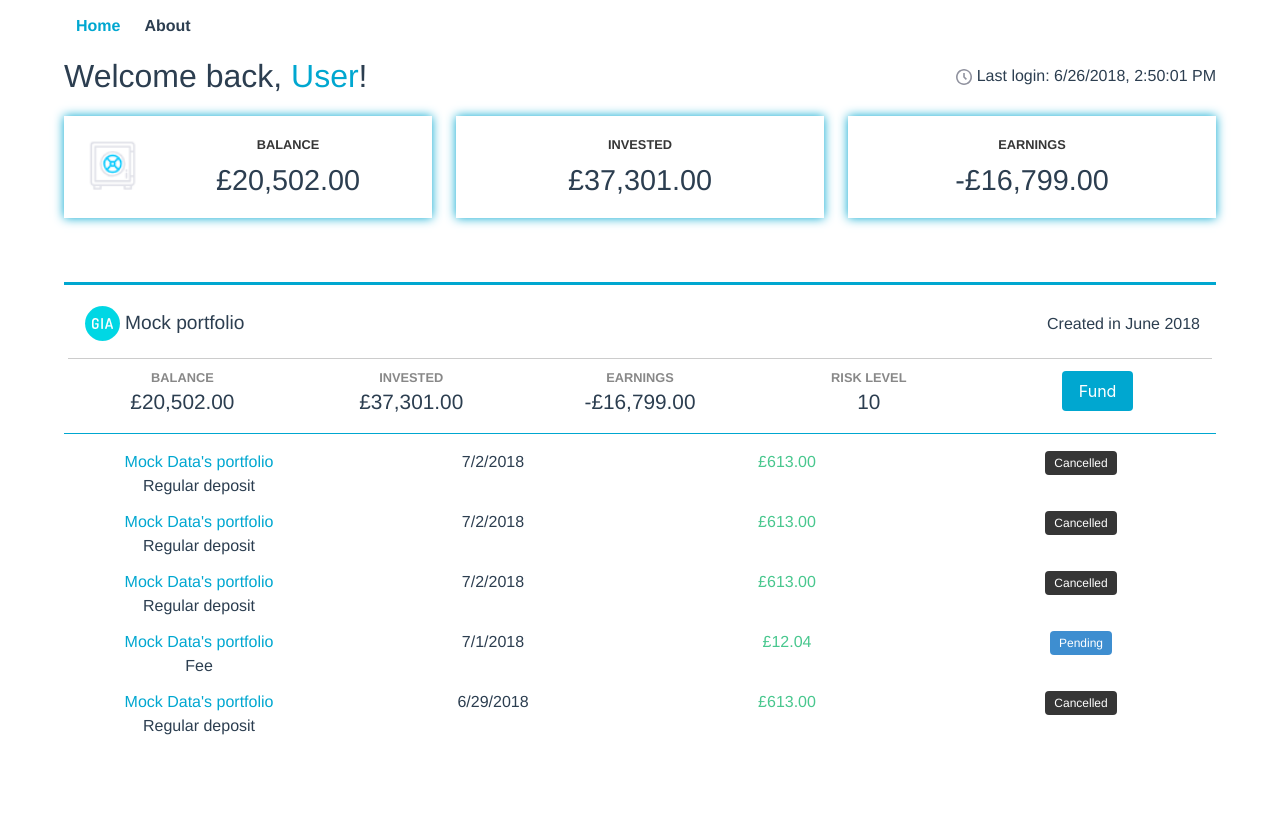
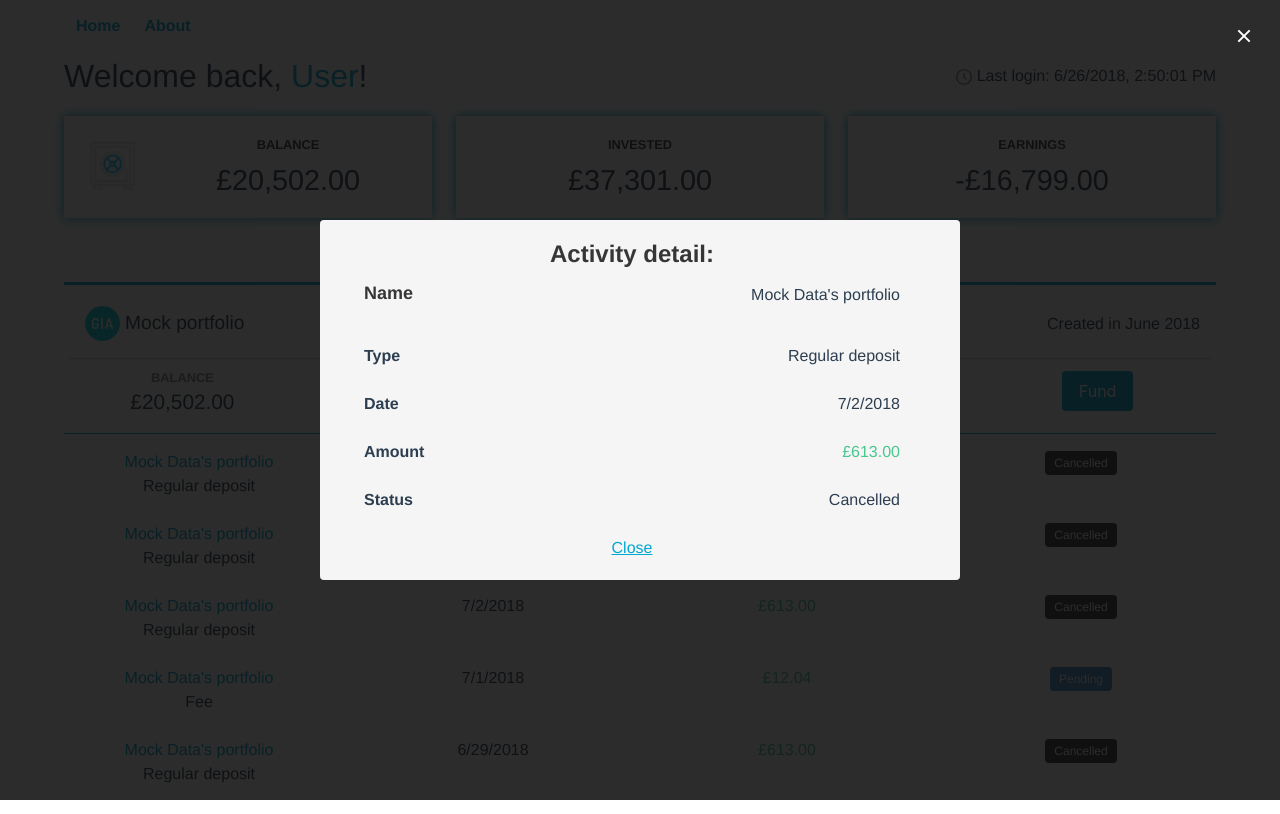
Before and after one commit to david-dlc-cerezo/account-overview, a Vue app: page / in a window 1280 px wide. Both pictures are taken after a click on the element 640 px from the left and 473 px from the top of the page. Built offline with nearby package versions, Linux system fonts and the light colour scheme.

Commit message:
Transaction modal

```diff
--- a/src/App.vue
+++ b/src/App.vue
@@ -42,4 +42,8 @@ button.is-primary,
 .has-text-primary {
   color: #00a7d0 !important;
 }
+
+a {
+  color: #00a7d0 !important;
+}
 </style>
--- /dev/null
+++ b/src/components/TransactionModal.vue
@@ -0,0 +1,89 @@
+<template>
+  <div class="modal" :class="{ 'is-active': isActive }">
+    <div class="modal-background"></div>
+    <div class="modal-content">
+      <div class="tile notification">
+        <div class="content">
+          <h3>Activity detail:</h3>
+          <div class="columns">
+            <div class="column is-half"><h5>Name</h5></div>
+            <div class="column is-half">{{transaction.portfolio.name}}</div>
+          </div>
+          <div class="columns">
+            <div class="column is-half">Type</div>
+            <div class="column is-half">{{transaction.item | mapItem}}</div>
+          </div>
+          <div class="columns">
+            <div class="column is-half">Date</div>
+            <div class="column is-half">{{transaction.created | date}}</div>
+          </div>
+          <div class="columns">
+            <div class="column is-half">Amount</div>
+            <div class="column is-half" :class="currencyClass">{{transaction.amount | currency(currency.code)}}</div>
+          </div>
+          <div class="columns">
+            <div class="column is-half">Status</div>
+            <div class="column is-half">{{transaction.status | capitalizeFirstLetter}}</div>
+          </div>
+          <div class="has-text-centered is-centered">
+            <a class="closeLink" @click="closeModal">Close</a>
+          </div>
+        </div>
+      </div>
+    </div>
+    <button @click="closeModal" class="modal-close is-large" aria-label="close"></button>
+  </div>
+</template>
+
+<script>
+import capitalizeFirstLetter from '@/filters/capitalizeFirstLetter.js'
+import currency from '@/filters/currency.js'
+import date from '@/filters/date.js'
+import mapItem from '@/filters/mapItem.js'
+
+export default {
+  name: 'TransactionRow',
+  filters: {
+    capitalizeFirstLetter,
+    currency,
+    date,
+    mapItem
+  },
+  props: {
+    transaction: Object,
+    currency: Object,
+    isActive: Boolean,
+  },
+  computed: {
+    currencyClass: function() {
+      return {
+        'has-text-success': this.transaction.amount > 0,
+        'has-text-danger': this.transaction.amount < 0
+      }
+    }
+  },
+  methods: {
+    closeModal: function() {
+      this.$emit('close')
+    }
+  }
+}
+</script>
+
+<style scoped>
+.closeLink{
+  cursor: pointer;
+}
+.tile .content {
+  width: 100%;
+}
+.columns .column:nth-of-type(1) {
+  text-align: left;
+  font-weight: bold;
+  padding-left: 2em;
+}
+.columns .column:nth-of-type(2) {
+  text-align: right;
+  padding-right: 2em;
+}
+</style>
--- a/src/components/TransactionRow.vue
+++ b/src/components/TransactionRow.vue
@@ -1,11 +1,11 @@
 <template>
-  <div class="transaction-row" @click="openModal">
-    <div class="columns">
+  <div class="transaction-row">
+    <div class="columns" @click="openModal">
       <div class="column is-one-quarter">
         <div class="has-text-primary">
           {{transaction.portfolio.name}}
         </div>
-        {{mappedItem}}
+        {{transaction.item | mapItem}}
       </div>
       <div class="column is-one-quarter">
         {{transaction.created | date }}
@@ -19,24 +19,41 @@
         <span class="tag" :class="statusClass">{{transaction.status | capitalizeFirstLetter}}</span>
       </div>
     </div>
+    <TransactionModal
+      :transaction="transaction"
+      :currency="currency"
+      :isActive="isModalOpen"
+      @close="closeModal"
+    ></TransactionModal>
   </div>
 </template>
 
 <script>
+import TransactionModal from '@/components/TransactionModal.vue'
 import capitalizeFirstLetter from '@/filters/capitalizeFirstLetter.js'
 import currency from '@/filters/currency.js'
 import date from '@/filters/date.js'
+import mapItem from '@/filters/mapItem.js'
 
 export default {
   name: 'TransactionRow',
+  components: {
+    TransactionModal
+  },
   filters: {
     capitalizeFirstLetter,
     currency,
-    date
+    date,
+    mapItem
   },
   props: {
     transaction: Object,
     currency: Object
+  },
+  data: function () {
+    return {
+      isModalOpen: false
+    }
   },
   computed: {
     currencyClass: function() {
@@ -55,26 +72,21 @@ export default {
       } else {
         return ''
       }
-    },
-    mappedItem: function() {
-      const MAP = {
-        AUTODEPOSIT: 'Regular deposit',
-        CHARGE: 'Fee'
-      }
-
-      return MAP[this.transaction.item] || this.transaction.item
     }
   },
   methods: {
     openModal: function() {
-      console.log('Open modal', this.transaction)
+      this.isModalOpen = true
+    },
+    closeModal: function() {
+      this.isModalOpen = false
     }
   }
 }
 </script>
 
 <style scoped>
-.transaction-row {
-  cursor: pointer;
+.transaction-row .columns {
+  cursor: pointer !important;
 }
 </style>
--- /dev/null
+++ b/src/filters/mapItem.js
@@ -0,0 +1,8 @@
+export default function mapItem (value) {
+  const MAP = {
+    AUTODEPOSIT: 'Regular deposit',
+    CHARGE: 'Fee'
+  }
+
+  return MAP[value] || value
+}
```
